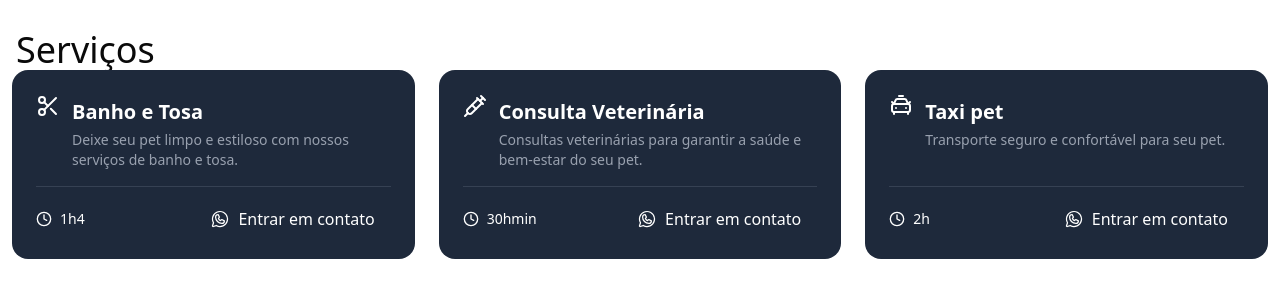
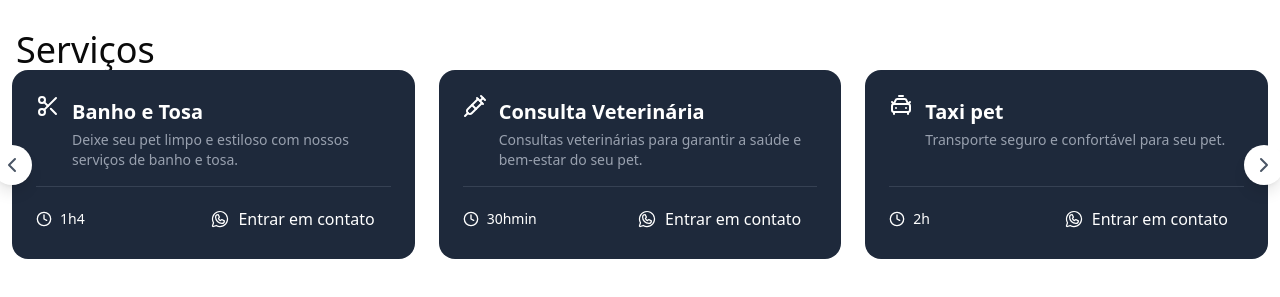
Before and after one commit to Sam-SLima/petshow, a Next.js app: page / in a window 1280 px wide. Shown: the part 946-1243 px from the top of the page. Built offline with nearby package versions, Linux system fonts and the light colour scheme.

Commit message:
feat: adicionar funcionalidade de rolagem para os serviços na seção de serviços

```diff
--- a/app/_components/services.tsx
+++ b/app/_components/services.tsx
@@ -63,11 +63,20 @@ const Services = () => {
     },
   });
 
+  function scrollPrev() {
+    emblaApi?.scrollPrev();
+  }
+
+  function scrollNext() {
+    emblaApi?.scrollNext();
+  }
+
   return (
     <section className="bg-white py-16">
       <div className="container px-4 mx-auto">
         <h2 className="text-4xl">Serviços</h2>
       </div>
+      <div className="relative">
         <div className="overflow-hidden" ref={emblaRef}>
           <div className="flex">
             {service.map((item, index) => (
@@ -108,7 +117,22 @@ const Services = () => {
             ))}
           </div>
         </div>
-      <div className="relative"></div>
+
+        <button
+          className="bg-white flex items-center justify-center rounded-full shadow-lg w-10 h-10 absolute left-3 -translate-y-1/2 -translate-x-1/2 top-1/2 z-10"
+          onClick={scrollPrev}
+        >
+          <ChevronLeft className="w-6 h-6 text-gray-600" />
+        </button>
+
+        <button
+          className="bg-white flex items-center justify-center rounded-full shadow-lg w-10 h-10 absolute -right-6 -translate-y-1/2 -translate-x-1/2 top-1/2 z-10"
+          onClick={scrollNext}
+        >
+          <ChevronRight className="w-6 h-6 text-gray-600" />
+        </button>
+      </div>
+      <div></div>
     </section>
   );
 };
```
Lines whose indentation alone changed are shown as unchanged.
